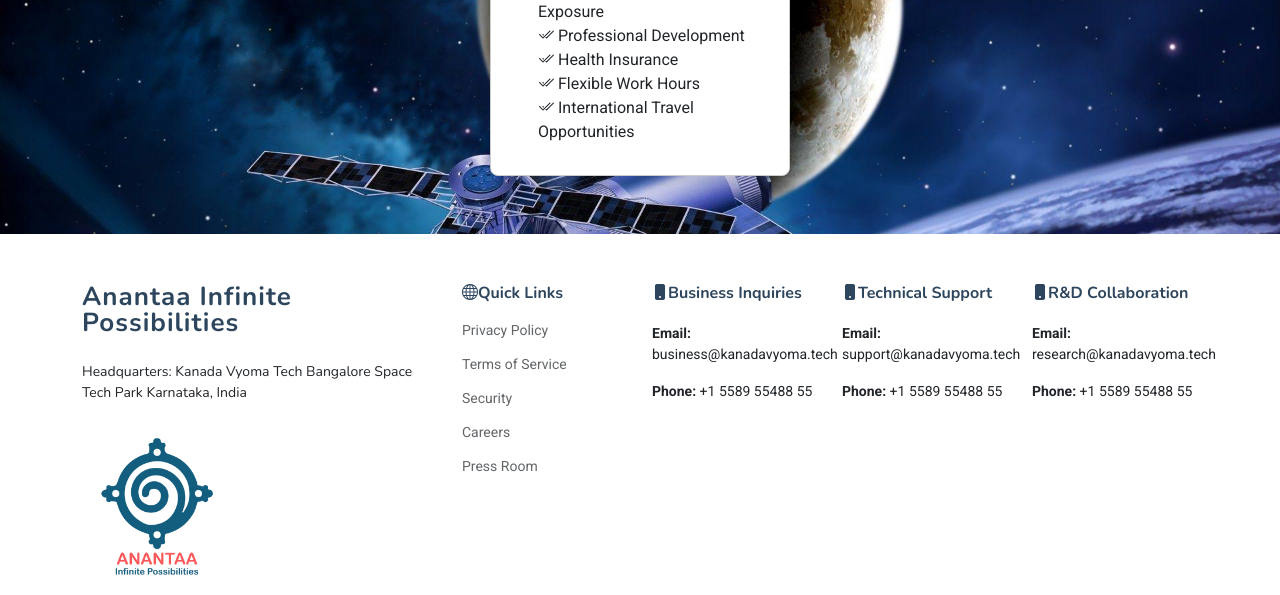
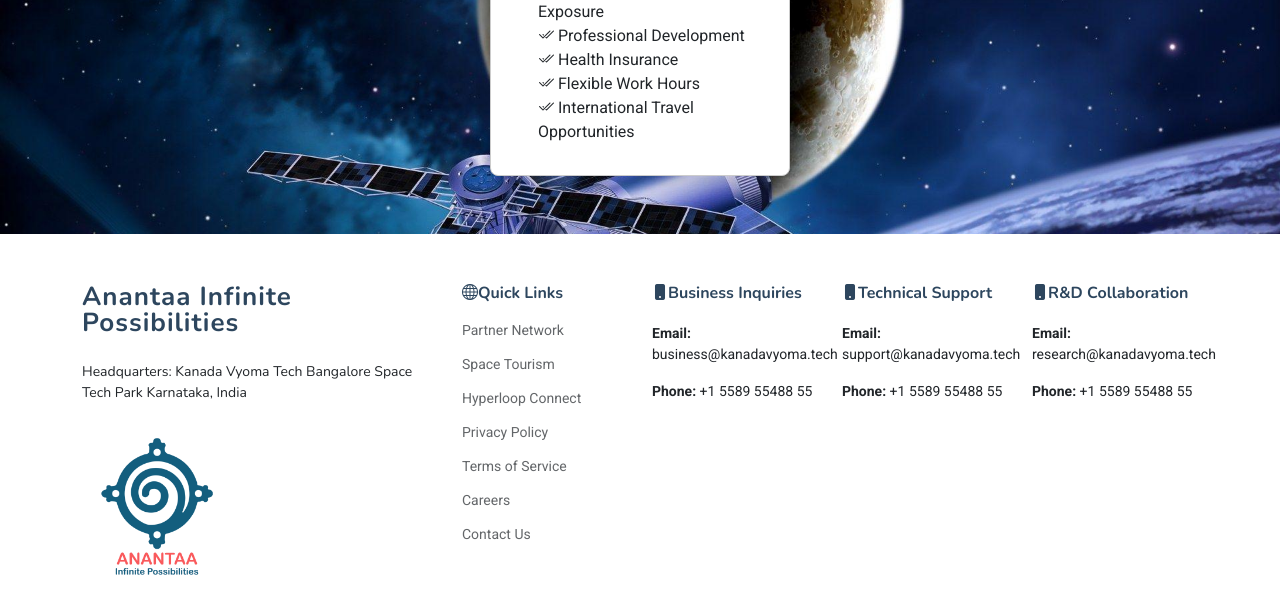
Before and after one commit to sasivardhan33/Updated_Ananta_Space, a plain HTML site: page careers.html in a window 1280 px wide. Shown: the part 1805-2400 px from the top of the page. Drawn offline with nearby package versions, Linux system fonts and the light colour scheme.

Commit message:
Add files via upload

```diff
--- a/careers.html
+++ b/careers.html
@@ -726,11 +726,13 @@ html {
         <div class="col-lg-2 col-md-3 footer-links">
           <h4><i class="bi bi-globe"></i>Quick Links</h4>
           <ul>
+            <li><a href="#">Partner Network</a></li>
+            <li><a href="#">Space Tourism</a></li>
+            <li><a href="#">Hyperloop Connect</a></li>
             <li><a href="#">Privacy Policy</a></li>
-            <li><a href="#">Terms of Service</a></li>
-            <li><a href="#">Security</a></li>
-            <li><a href="#">Careers</a></li>
-            <li><a href="#">Press Room</a></li>
+            <li><a href="#"> Terms of Service</a></li>
+            <li><a href="careers.html"> Careers</a></li>
+            <li><a href="#"> Contact Us</a></li>
           </ul>
         </div>
 
```
Also changed, not shown: index.html (+6 -4 lines).
